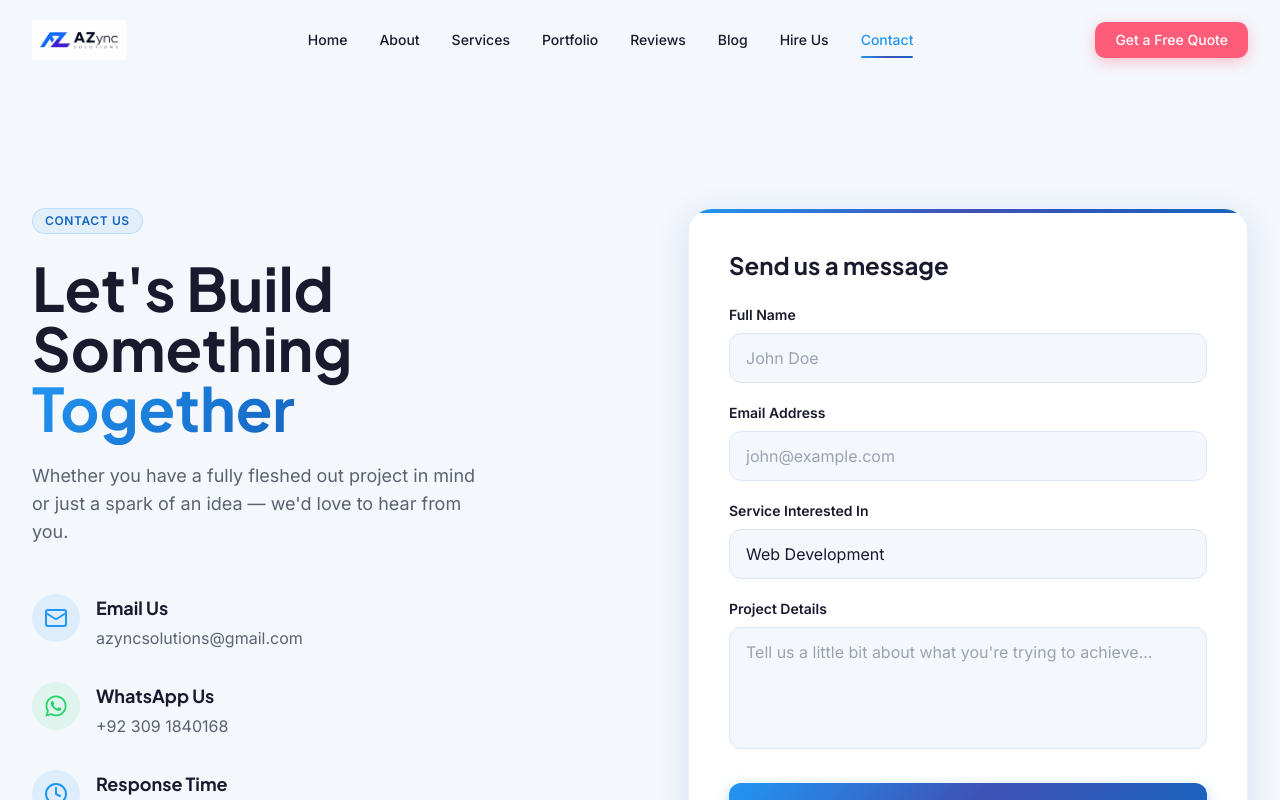
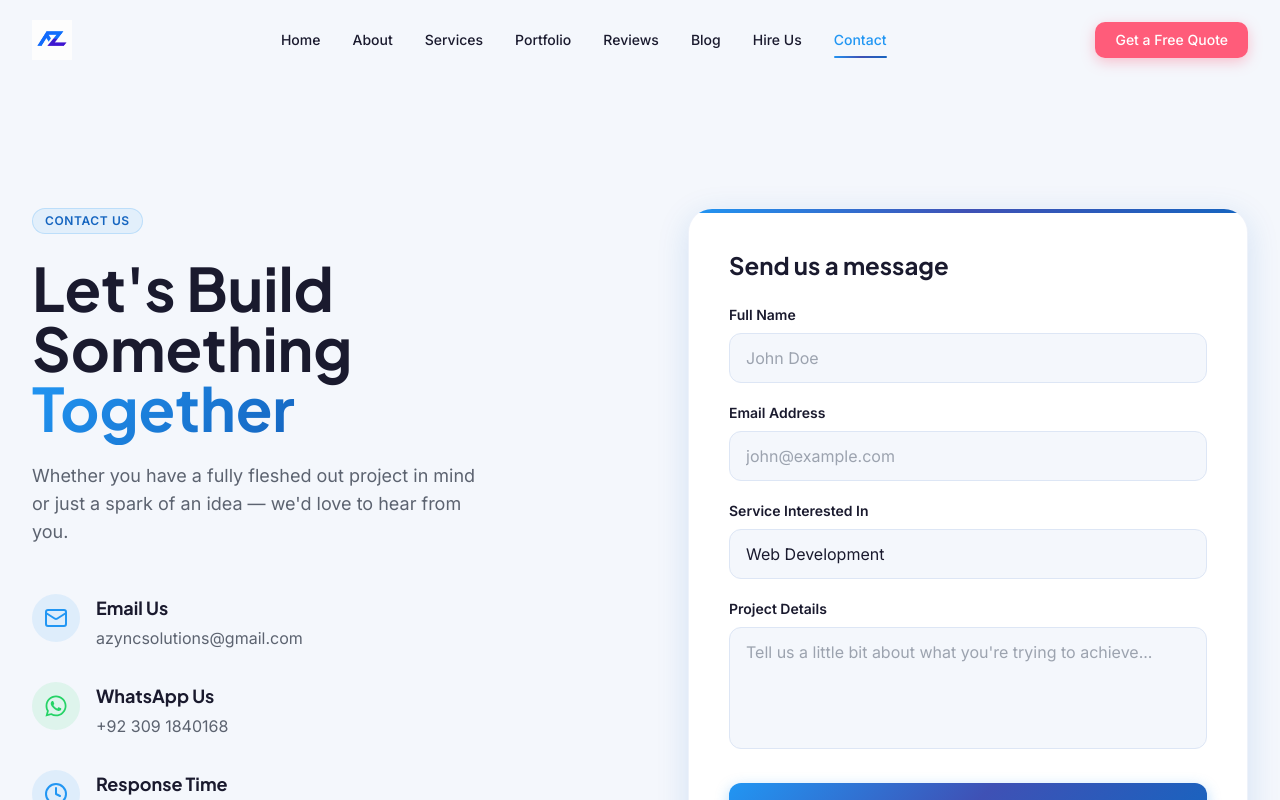
Before and after one commit to azyncsolutions-dot/azync-solutions, a React (Vite) app: page /contact in a window 1280 px wide. Shown: the top 800 px of the page. Built offline with nearby package versions, Linux system fonts and the light colour scheme.

Commit message:
Replace navbar logo with AZ favicon icon

```diff
--- a/src/components/common/Navbar.jsx
+++ b/src/components/common/Navbar.jsx
@@ -4,7 +4,7 @@ import { Menu, X, Zap } from 'lucide-react';
 import { motion, AnimatePresence } from 'framer-motion';
 import { cn } from '../../utils/cn';
 import Button from '../ui/Button';
-import logo1 from '../../assets/logo1.jpeg';
+import faviconLogo from '../../../public/favicon.png';
 
 const navLinks = [
   { name: 'Home', path: '/' },
@@ -46,7 +46,7 @@ const Navbar = () => {
         <div className="flex items-center justify-between">
           {/* Logo */}
           <Link to="/" className="flex items-center group">
-            <img src={logo1} alt="AZync Solutions Logo" className="h-9 md:h-10 w-auto object-contain mix-blend-multiply" />
+            <img src={faviconLogo} alt="AZync Solutions Logo" className="h-9 md:h-10 w-auto object-contain" />
           </Link>
 
           {/* Desktop Nav */}
```
